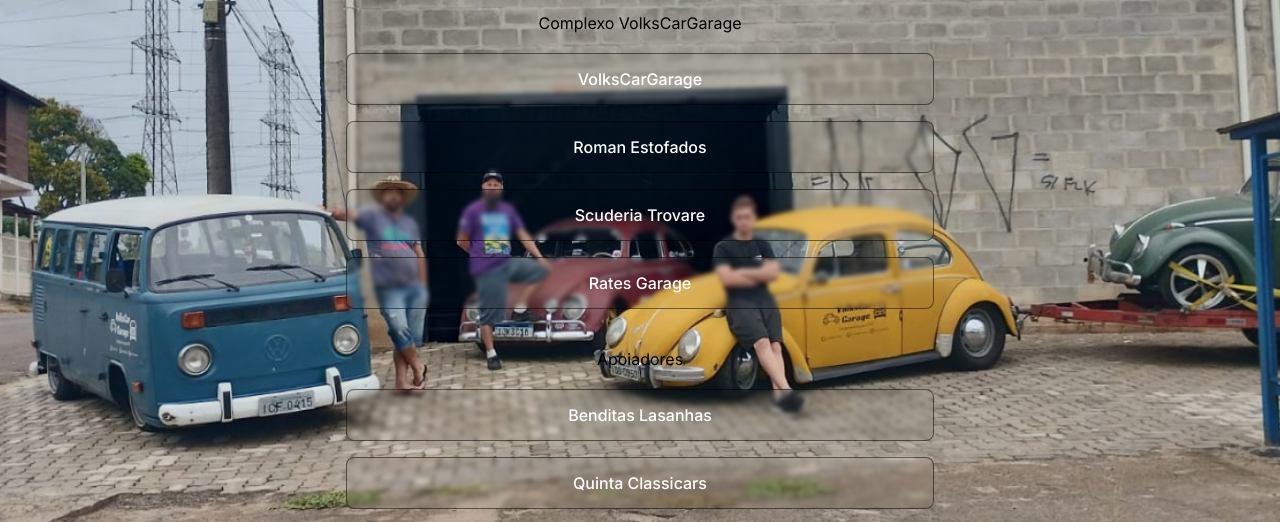
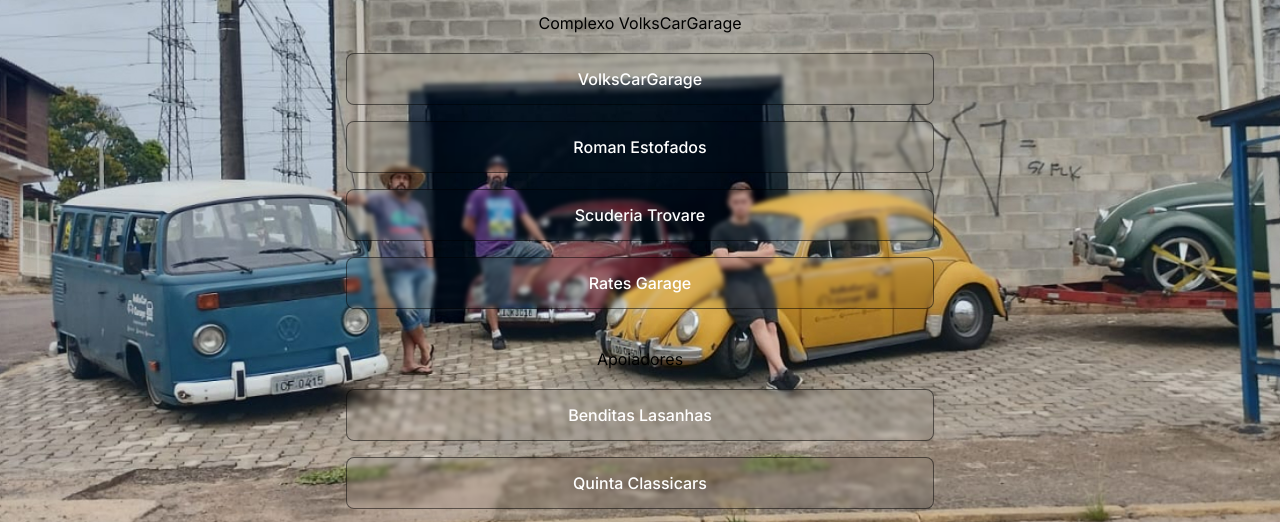
Before and after one commit to davilsn/ComplexoVolksCarGaragem, a plain HTML site: page index.html in a window 1280 px wide. Shown: the part 250-772 px from the top of the page. Drawn offline with nearby package versions, Linux system fonts and the light colour scheme.

Commit message:
ajuste do Backgorund e no max-width

```diff
--- a/style.css
+++ b/style.css
@@ -1,9 +1,13 @@
 body {
-  background: var(--bg-url);
+  background: var(--bg-url) no-repeat top center/cover;
+  /*
   background-repeat: no-repeat;
   background-position: top;
+  background-position: center;
   background-size: cover;
-  height: 80%;
+  */
+
+  height: 100vh;
 }
 
 :root {
@@ -16,7 +20,6 @@
   color: var(--text-color);
 }
 #conteiner {
-  width: 100%;
   max-width: 588px;
   margin: 56px auto 0;
   padding: 0 24px;
```
